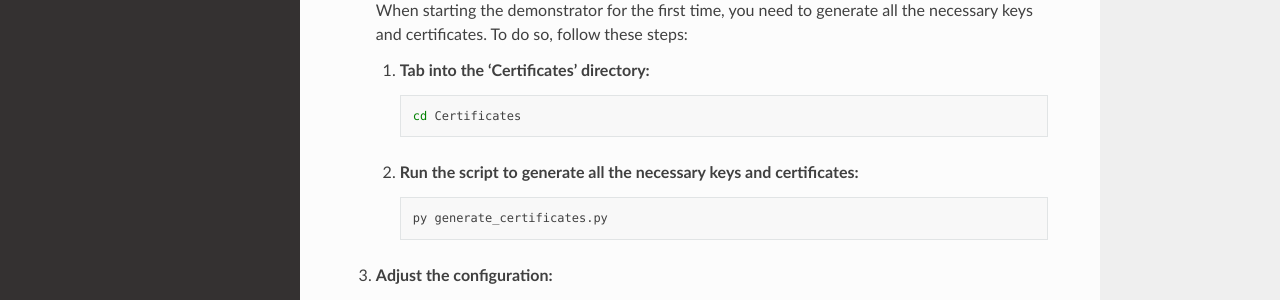
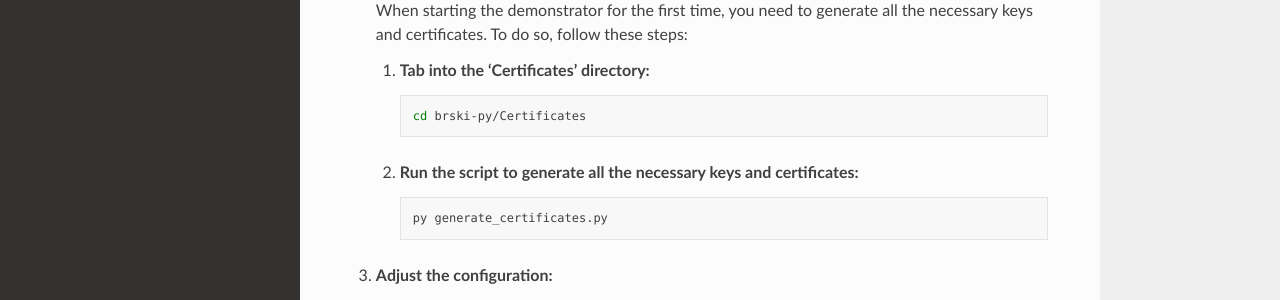
Before and after one commit to dermrvn-code/BRSKI-PY, a Sphinx documentation site: the page built from docs/source/usage.rst, in a window 1280 px wide and 900 px high. Shown: the part 408-708 px from the top of the window. Built offline with Sphinx 7.4.7 and the Read the Docs theme 2.0.0, drawn with Linux system fonts in a browser that asks for light colours; pages that are not in the unit, such as notebooks, are missing from menus.

```diff
--- a/docs/source/usage.rst
+++ b/docs/source/usage.rst
@@ -19,7 +19,7 @@ To use the BRSKI Python Implementation, follow these steps:
 
       .. code-block:: shell
 
-         cd Certificates
+         cd brski-py/Certificates
 
    2. **Run the script to generate all the necessary keys and certificates:**
 
```
Also changed, not shown: readme.md (+1 -1 lines).
